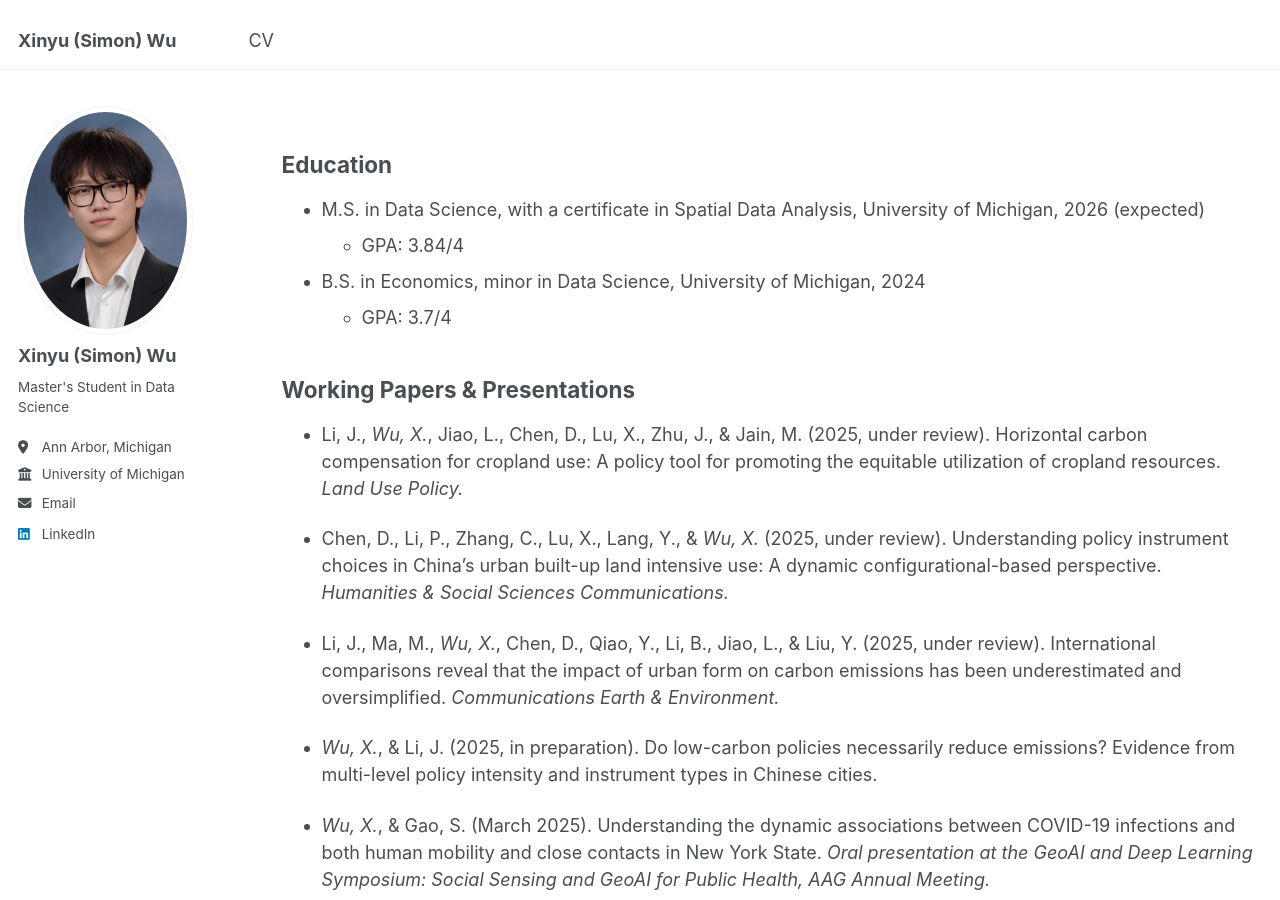
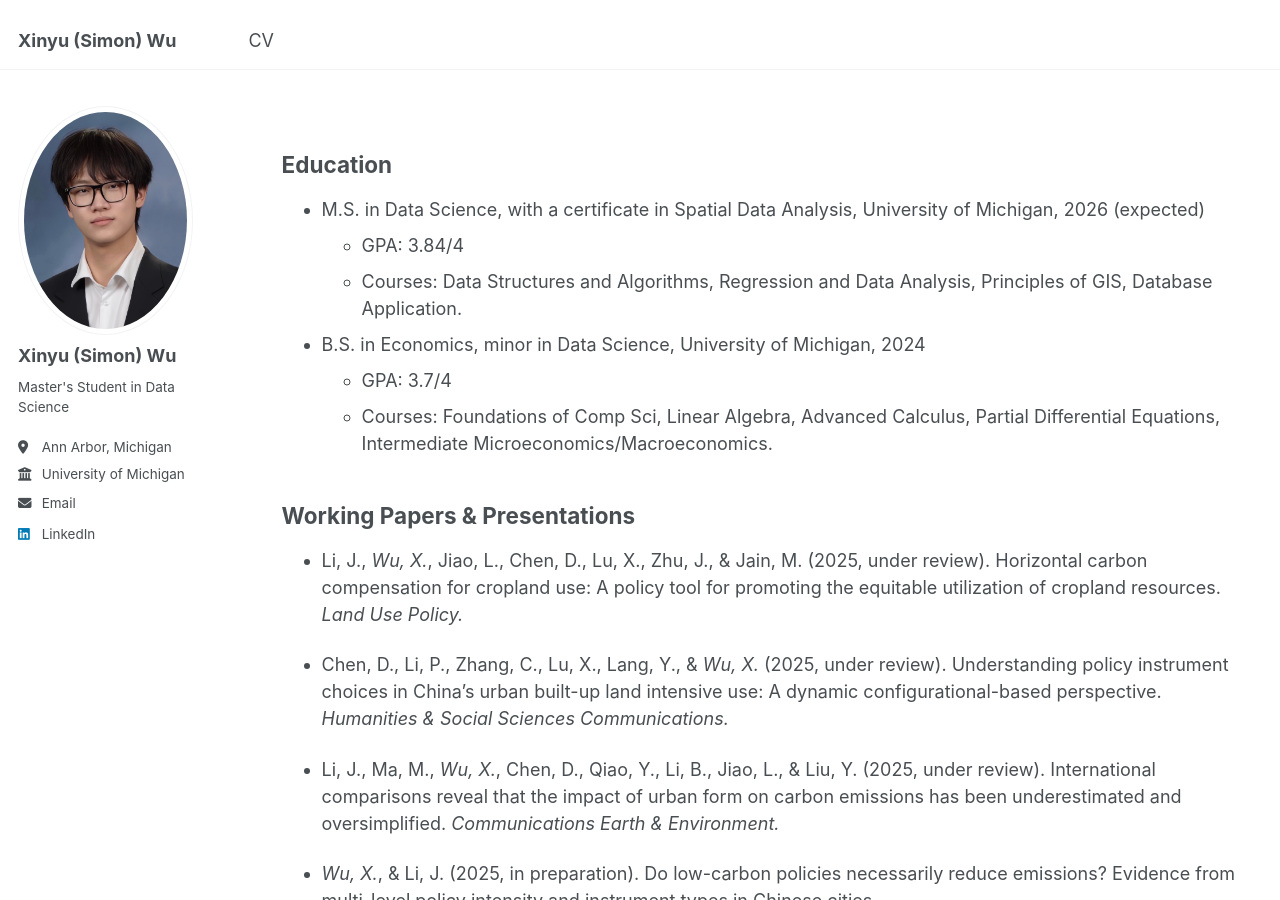
Before and after one commit to Simonxyw/simonxyw.github.io, a Jekyll site: the page built from _pages/cv.md, in a window 1280 px wide and 900 px high. Built offline with Jekyll 4.4.1, drawn with Linux system fonts in a browser that asks for light colours.

Commit message:
Update cv.md

```diff
--- a/_pages/cv.md
+++ b/_pages/cv.md
@@ -13,8 +13,10 @@ Education
 -----
 * M.S. in Data Science, with a certificate in Spatial Data Analysis, University of Michigan, 2026 (expected)
   * GPA: 3.84/4
+  * Courses: Data Structures and Algorithms, Regression and Data Analysis, Principles of GIS, Database Application.
 * B.S. in Economics, minor in Data Science, University of Michigan, 2024
   * GPA: 3.7/4
+  * Courses: Foundations of Comp Sci, Linear Algebra, Advanced Calculus, Partial Differential Equations, Intermediate Microeconomics/Macroeconomics.
 
 Working Papers & Presentations
 -----
```
